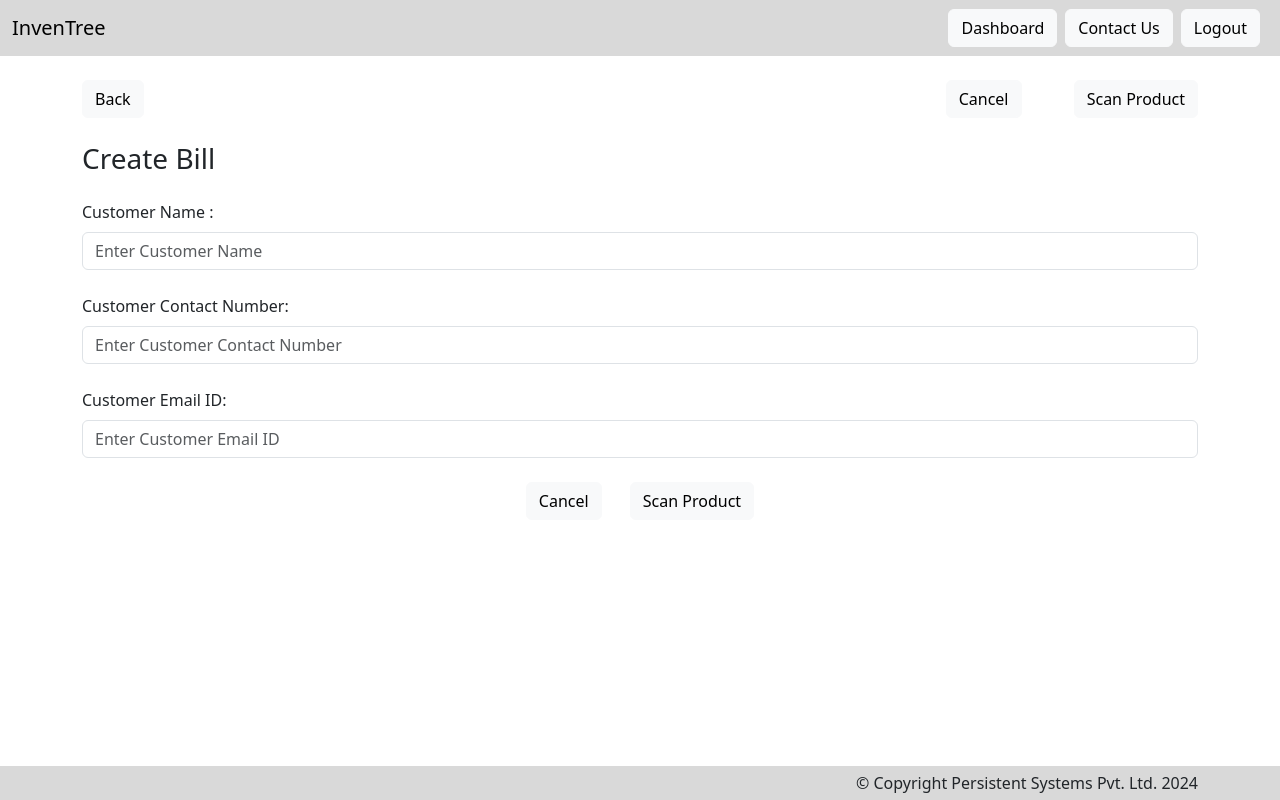
After one commit to OmkarBansode07/omkar_bansode, a Flask app: page /create_bill in a window 1280 px wide. The commit adds this page. Run offline with Flask 3, Linux system fonts and the light colour scheme; some libraries are stand-ins or nearby versions.

Commit message:
Partial module complete for add new product and update product

```diff
--- a/app.py
+++ b/app.py
@@ -92,7 +92,6 @@ def s_user():
 
 #OTP Page for application
 #created_otp= otp.generate_otp()
-
 @app.route('/otp_page',methods= ['GET','POST'])
 def otp_page():
   print(created_otp)
@@ -125,37 +124,63 @@ def dashboard():
  #Add New product
 
 #Add new product
-@app.route('/add_new_product')
+@app.route('/add_new_product',methods=['GET','POST'])
 def add_new_product():
   # fetching data from user
-  barcode_value=barcode_scanner.extract_barcode()
-  pbar=barcode_value[0]
-  p_manu_code =  barcode_value[2]
-  p_cate_code = barcode_value[1]
-  p_name_code = barcode_value[4]
-  print("barcode value from api : ",barcode_value)
-  # product_id =request.form['username']
-  # product_manufacturer =request.form['username']
-  # product_manufacturer_code =request.form['username']
-  # product_category =request.form['username']
-  # product_category_code =request.form['username']
-  # product_name =request.form['username']
-  # product_name_code =request.form['username']
-  # product_price =request.form['username']
-  # product_measure =request.form['username']
-  # product_size =request.form['username']
-  # product_expiry =request.form['username']
-  # product_mfg =request.form['username']
-  # product_stock_quantity=request.form['username']
+  global barcode_value,p_manu_code,p_cate_code,p_name_code,p_barcode
 
-  cur = mysql.connection.cursor()
-  query=f"insert into products values({barcode_value[0]},2,3,4,5,6,7,8,9,10,11,12,13)"
-  #cur.execute(query)
-  #mysql.connection.commit()
-  cur.close()
+  if request.method=='GET':
+    barcode_value=barcode_scanner.extract_barcode()
+    p_barcode=barcode_value[0]
+    p_manu_code =  barcode_value[2]
+    p_cate_code = barcode_value[1]
+    p_name_code = barcode_value[4]
+    return render_template('add_new_product.html',p_barcode=p_barcode,p_manu_code=p_manu_code,p_cate_code=p_cate_code,p_name_code=p_name_code)
 
+  else:
+    product_manufacturer =request.form['productmanufacturer']
+    product_category=request.form['productcategory']
+    product_name =request.form['productname']
+    product_price =request.form['productprice']
+    product_expirydate =request.form['productexpirydate']
+    product_size =request.form['productsize']
+    product_mfg =request.form['productmanufacturedate']
+    product_measure =request.form['productmeasure']
+    product_stock_quantity =request.form['productstockquantity']
+    print("barcode value from api : ",barcode_value)
+    cur = mysql.connection.cursor()
+    cur.execute('insert into products values (%s,%s,%s,%s,%s,%s,%s,%s,%s,%s,%s,%s,%s)',(p_barcode,product_manufacturer,p_manu_code,product_category,p_cate_code,product_name,p_name_code,product_price,product_measure,product_size,product_expirydate,product_mfg,product_stock_quantity))
+    mysql.connection.commit()
+    cur.close()
+    flash("Added")
+    return render_template(dashboard)
 
-  return render_template('add_new_product.html',product_barcode=pbar)
+#update new product
+@app.route('/update_product',methods=['GET','POST'])
+def update_product():
+  # fetching data from user
+  global barcode_value,p_barcodes
+
+  if request.method=='GET':
+    barcode_value=barcode_scanner.extract_barcode()
+    p_barcode=barcode_value[0]
+    return render_template('update_product.html',p_barcode=p_barcode)
+
+  else:
+    #product_stock_quantity =request.form['productstockquantity']
+    cur = mysql.connection.cursor()
+    cur.execute('update products set product_stock_quantity =%s where product_id=%s',(12,p_barcode))
+    mysql.connection.commit()
+    cur.close()
+    flash("Added")
+    return render_template('dashboard.html')
+
+# remove product
+@app.route('/create_bill',methods=['GET','POST'])
+def create_bill():
+  if request.method=='POST':
+    return render_template('create_bill.html')
+  return render_template('create_bill.html')
 
 #Resend otp page:
 @app.route('/resend_otp')
@@ -171,9 +196,6 @@ def logout():
    session.pop("loggedin")
    return redirect(url_for("login"))
 
-@app.route('/dashboard', methods=['GET', 'POST'])
-def dashboard():
-   return render_template("dashboard.html")
 
 #To run the application
 if __name__ == '__main__':
--- /dev/null
+++ b/templates/create_bill.html
@@ -0,0 +1,147 @@
+<!doctype html>
+<html lang="en">
+
+<head>
+    <meta charset="utf-8">
+    <meta name="viewport" content="width=device-width, initial-scale=1">
+    <title>InvenTree Software</title>
+    <!-- CSS files -->
+    <link href="https://cdn.jsdelivr.net/npm/bootstrap@5.3.2/dist/css/bootstrap.min.css" rel="stylesheet"
+        integrity="sha384-T3c6CoIi6uLrA9TneNEoa7RxnatzjcDSCmG1MXxSR1GAsXEV/Dwwykc2MPK8M2HN" crossorigin="anonymous">
+
+    <link href="/static/style.css" rel="stylesheet">
+</head>
+
+<body>
+    <!-- Javascript header files -->
+    <script src="https://cdn.jsdelivr.net/npm/bootstrap@5.3.2/dist/js/bootstrap.bundle.min.js"
+        integrity="sha384-C6RzsynM9kWDrMNeT87bh95OGNyZPhcTNXj1NW7RuBCsyN/o0jlpcV8Qyq46cDfL"
+        crossorigin="anonymous"></script>
+
+    <!-- Header  -->
+
+    <nav class="navbar navbar-expand-lg navbar-light">
+        <div class="container-fluid">
+            <a class="navbar-brand" href="#">InvenTree</a>
+            <button class="navbar-toggler" type="button" data-bs-toggle="collapse"
+                data-bs-target="#navbarSupportedContent" aria-controls="navbarSupportedContent" aria-expanded="false"
+                aria-label="Toggle navigation">
+                <span class="navbar-toggler-icon"></span>
+            </button>
+            <!-- Navbar icons  -->
+            <div class="collapse navbar-collapse justify-content-md-end" id="navbarSupportedContent">
+                <button class="btn btn-light btn-outline me-2" type="button"><a href="/templates/Dashboard.html">Dashboard</a></button>
+                <button class="btn btn-light btn-outline me-2" type="button"><a href="/templates/ContactUs.html">Contact Us</a></button>
+                <button class="btn btn-light btn-outline me-2" type="button"><a href="/templates/Logout_page.html">Logout</a></button>
+            </div>
+        </div>
+    </nav>
+
+
+
+    <!-- body content -->
+    <div class="container">
+        <div class="row justify-content-end mt-4">
+            <!-- back button -->
+            <div class="col">
+                <a href="#" class="btn btn-light" onclick="history.go(-1);">Back</a>
+            </div>
+            <!-- Scan and cancel button -->
+            <div class="col-auto">
+                <button class="btn btn-light btn-outline me-5" type="button"><a href="#">Cancel</a></button>
+                <button class="btn btn-light btn-outline" type="button" data-bs-toggle="modal"
+                    data-bs-target="#scanModal"><a href="#">Scan Product</a></button>
+            </div>
+        </div><br>
+        <h3>Create Bill</h3>
+        <form action="{{url_for('create_bill')}}" method="post" target="_blank">
+            <!-- Customer name code -->
+            <div class="mb-3 mt-4">
+                <label for="CustomerName" class="form-label">Customer Name :</label>
+                <input type="text" class="form-control" id="CustomerName" name="CustomerName" placeholder="Enter Customer Name">
+            </div>
+            <!-- contact number code -->
+            <div class="mb-3 mt-4">
+                <label for="exampleFormControlInput1" class="form-label">Customer Contact Number:</label>
+                <input type="text" class="form-control" id="exampleFormControlInput1"
+                    placeholder="Enter Customer Contact Number">
+            </div>
+            <!-- email id code  -->
+            <div class="mb-3 mt-4">
+                <label for="exampleFormControlInput1" class="form-label">Customer Email ID:</label>
+                <input type="text" class="form-control" id="exampleFormControlInput1"
+                    placeholder="Enter Customer Email ID">
+            </div>
+            <!-- cancel and scan product -->
+            <div class="row justify-content-center mt-4">
+                <div class="col-auto">
+                    <button class="btn btn-light btn-outline me-4 " type="button"><a href="#">Cancel</a></button>
+                    <button class="btn btn-light btn-outline" data-bs-toggle="modal" data-bs-target="#scanModal"
+                        type="button"><a href="#">Scan Product</a></button>
+                </div>
+            </div>
+        </form>
+    </div>
+
+    <!--Button Trigger  Modal 1 -->
+    <div class="modal fade" id="scanModal" tabindex="-1" aria-labelledby="scanModalLabel" aria-hidden="true">
+        <div class="modal-dialog modal-dialog-centered">
+            <div class="modal-content">
+                <button type="button" class="btn-close" data-bs-dismiss="modal" aria-label="Close"></button>
+                <!-- choose options list code -->
+                <div class="modal-body text-center">
+                    <h6>Choose an Option</h6>
+                    <button type="button" class="btn btn-light btn-block mt-4 btn-lg modal-btn"
+                        data-bs-target="#BillModal" data-bs-toggle="modal">Generate Bill</button>
+                    <button type="button" class="btn btn-light btn-block mt-4 btn-lg modal-btn"><a
+                            href="/templates/Add_Existing_product.html">Scan More Products</a></button>
+                    <button type="button" class="btn btn-light btn-block mt-4 btn-lg modal-btn"
+                        data-bs-dismiss="modal"><a href="#">Cancel Bill</a></button>
+                </div>
+            </div>
+        </div>
+    </div>
+
+    <!-- Confirmation Bill window yes/no -->
+    <div class="modal fade" id="BillModal" tabindex="-1" aria-labelledby="BillModalLabel" aria-hidden="true">
+        <div class="modal-dialog modal-dialog-centered">
+            <div class="modal-content">
+                <div class="modal-body text-center">
+                    <h5>Send Bill on Whatapp</h5>
+                    <button type="button" class="btn btn-light btn-block ms-4" data-bs-target="#BillSentModal"
+                        data-bs-toggle="modal">Yes</button>
+                    <button type="button" class="btn btn-light btn-block ms-4" data-bs-dismiss="modal">No</button>
+
+                </div>
+            </div>
+        </div>
+    </div>
+
+    <!-- Bill succesfully sent -->
+    <div class="modal fade" id="BillSentModal" tabindex="-1" aria-labelledby="BillSentModalLabel" aria-hidden="true">
+        <div class="modal-dialog modal-dialog-centered">
+            <div class="modal-content">
+                <div class="modal-body text-center">
+                    <h4>Bill Invoice Sent Successfully!</h4>
+                    <button type="button" class="btn btn-light btn-block ms-4" data-bs-dismiss="modal"><a
+                            href="/templates/Create_Bill.html">Close</a></button>
+                </div>
+            </div>
+        </div>
+    </div>
+
+
+
+    <!-- footer -->
+    <footer class="footer">
+        <div class="container">
+            <div class="row justify-content-md-end">
+                <div class="col-auto">
+                    <span class="text-bg">© Copyright Persistent Systems Pvt. Ltd. 2024</span>
+                </div>
+            </div>
+        </div>
+    </footer>
+</body>
+
+</html>
```
Also changed, not shown: templates/Dashboard.html (+14 -3 lines), templates/add_new_product.html (+80 -66 lines), templates/update_product.html (added, +98 -0 lines).
